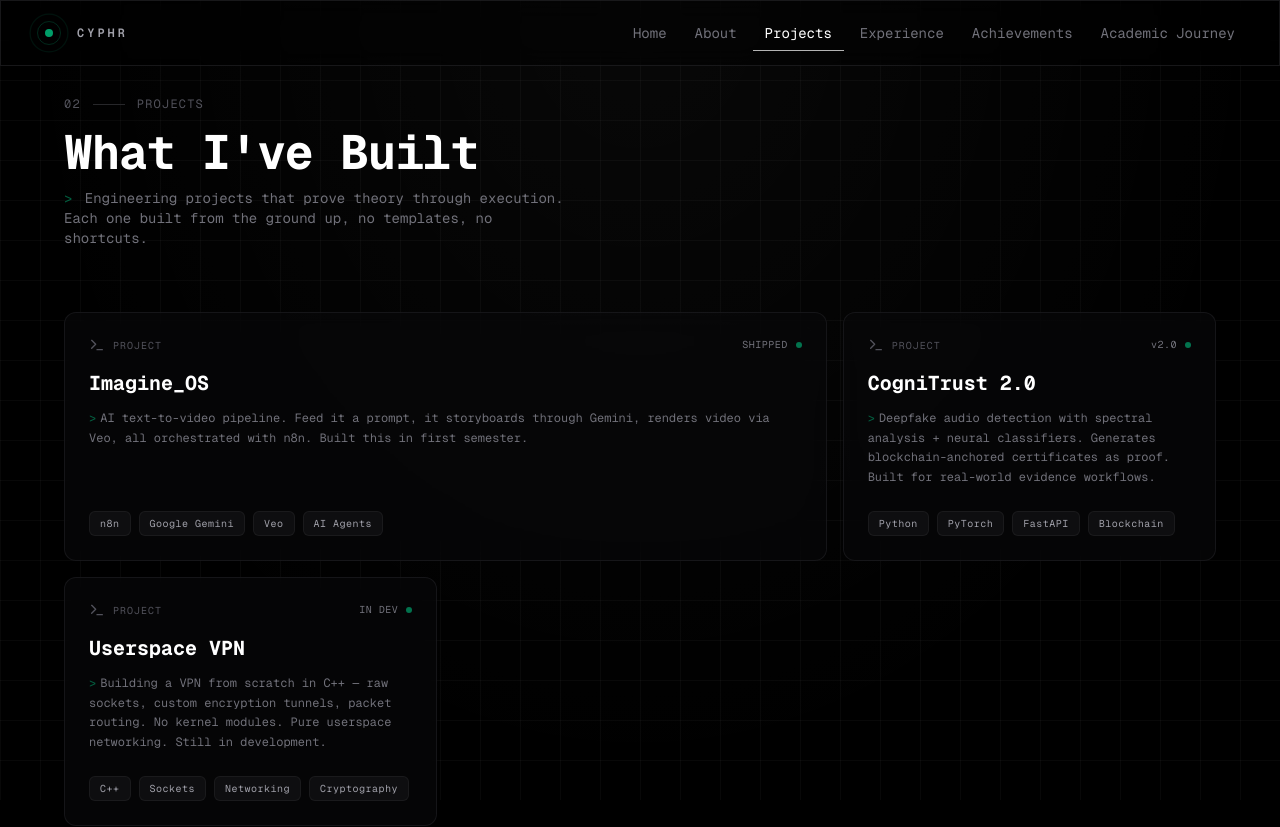
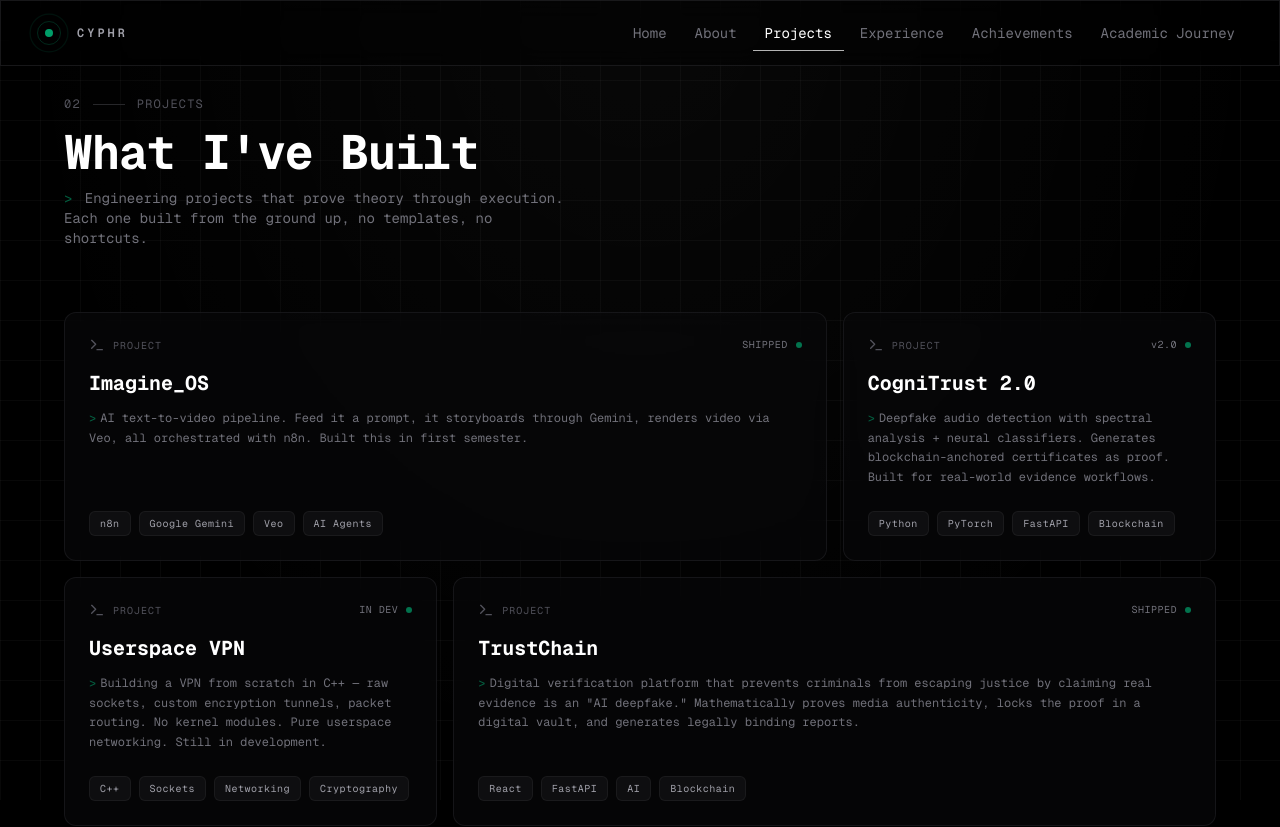
Before and after one commit to sassycodes/CYPHR-X-Portfolio-Website, a Next.js app: page /projects in a window 1280 px wide. Shown: the top 827 px of the page. Built offline with nearby package versions, Linux system fonts and the light colour scheme.

Commit message:
trustchain update

```diff
--- a/src/app/projects/page.tsx
+++ b/src/app/projects/page.tsx
@@ -28,6 +28,14 @@ const projects = [
         tech: ["C++", "Sockets", "Networking", "Cryptography"],
         span: "col-span-1",
         status: "IN DEV",
+    },
+    {
+        title: "TrustChain",
+        description:
+            "Digital verification platform that prevents criminals from escaping justice by claiming real evidence is an \"AI deepfake.\" Mathematically proves media authenticity, locks the proof in a digital vault, and generates legally binding reports.",
+        tech: ["React", "FastAPI", "AI", "Blockchain"],
+        span: "col-span-2",
+        status: "SHIPPED",
     },
 ];
 
```
